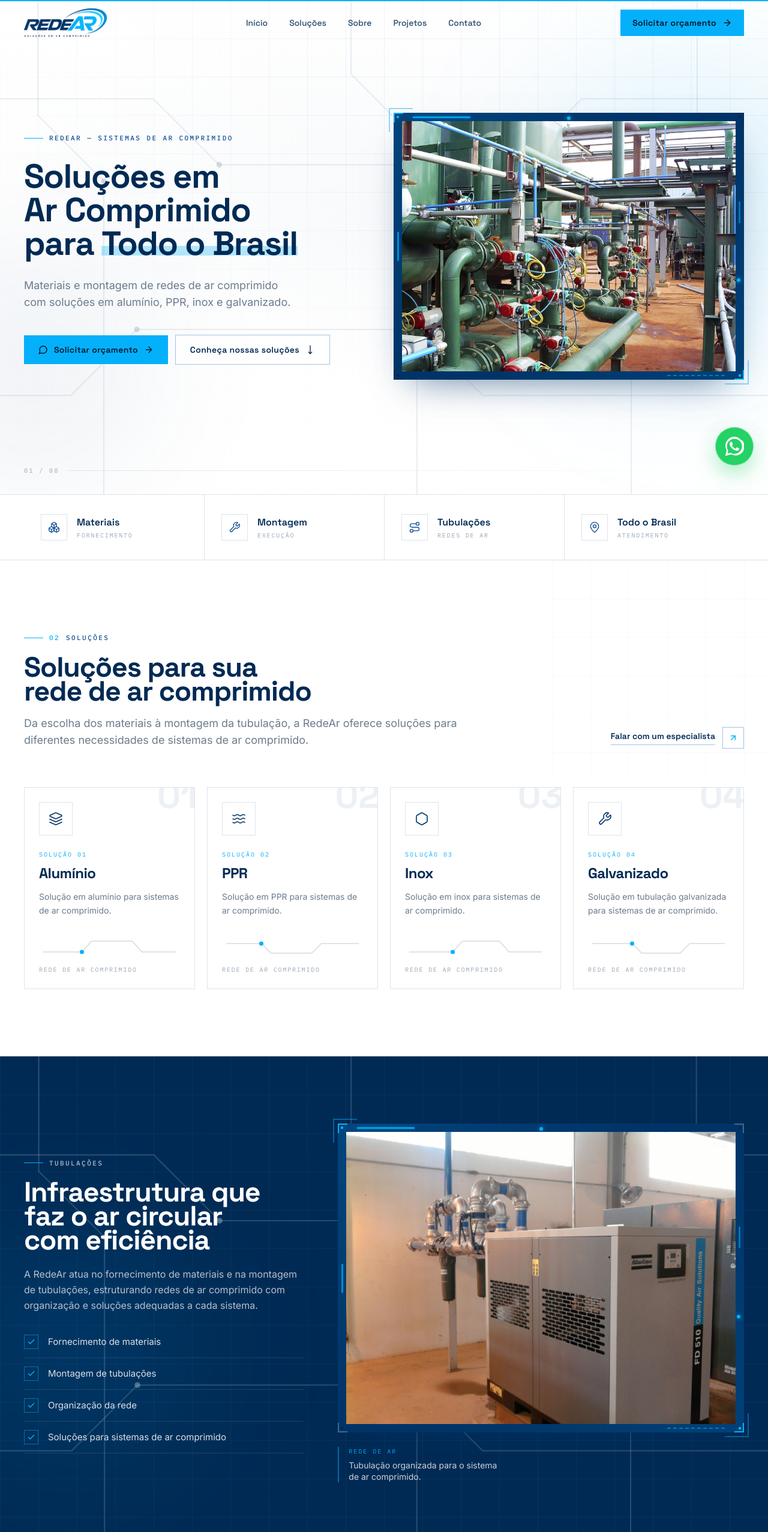
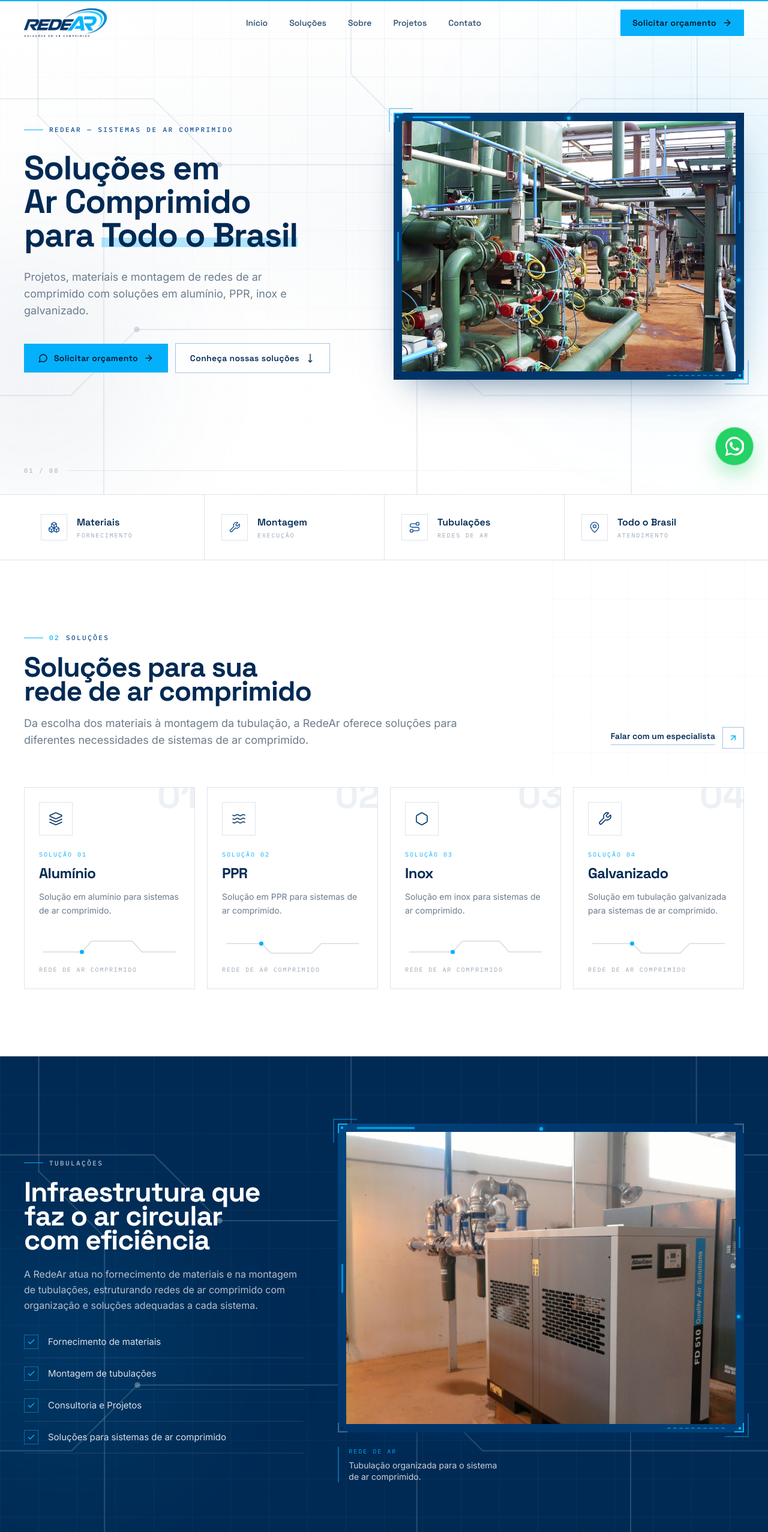
Before and after one commit to canalmeunovohoby3-code/redear, a React (Vite) app: page / in a window 1280 px wide. Shown: the top 2554 px of the page at 60% size. Built offline with nearby package versions, Linux system fonts and the light colour scheme.

Commit message:
Ajusta textos do hero e da secao Tubulacoes

```diff
--- a/src/components/Hero.tsx
+++ b/src/components/Hero.tsx
@@ -63,8 +63,8 @@ export function Hero() {
             variants={item}
             className="mt-7 max-w-md text-base leading-relaxed text-steel-500 sm:text-lg"
           >
-            Materiais e montagem de redes de ar comprimido com soluções em alumínio, PPR, inox e
-            galvanizado.
+            Projetos, materiais e montagem de redes de ar comprimido com soluções em alumínio, PPR,
+            inox e galvanizado.
           </motion.p>
 
           <motion.div
--- a/src/components/TubingHighlight.tsx
+++ b/src/components/TubingHighlight.tsx
@@ -10,7 +10,7 @@ import { Reveal } from './ui/Reveal'
 const ATUACAO = [
   'Fornecimento de materiais',
   'Montagem de tubulações',
-  'Organização da rede',
+  'Consultoria e Projetos',
   'Soluções para sistemas de ar comprimido',
 ]
 
```
